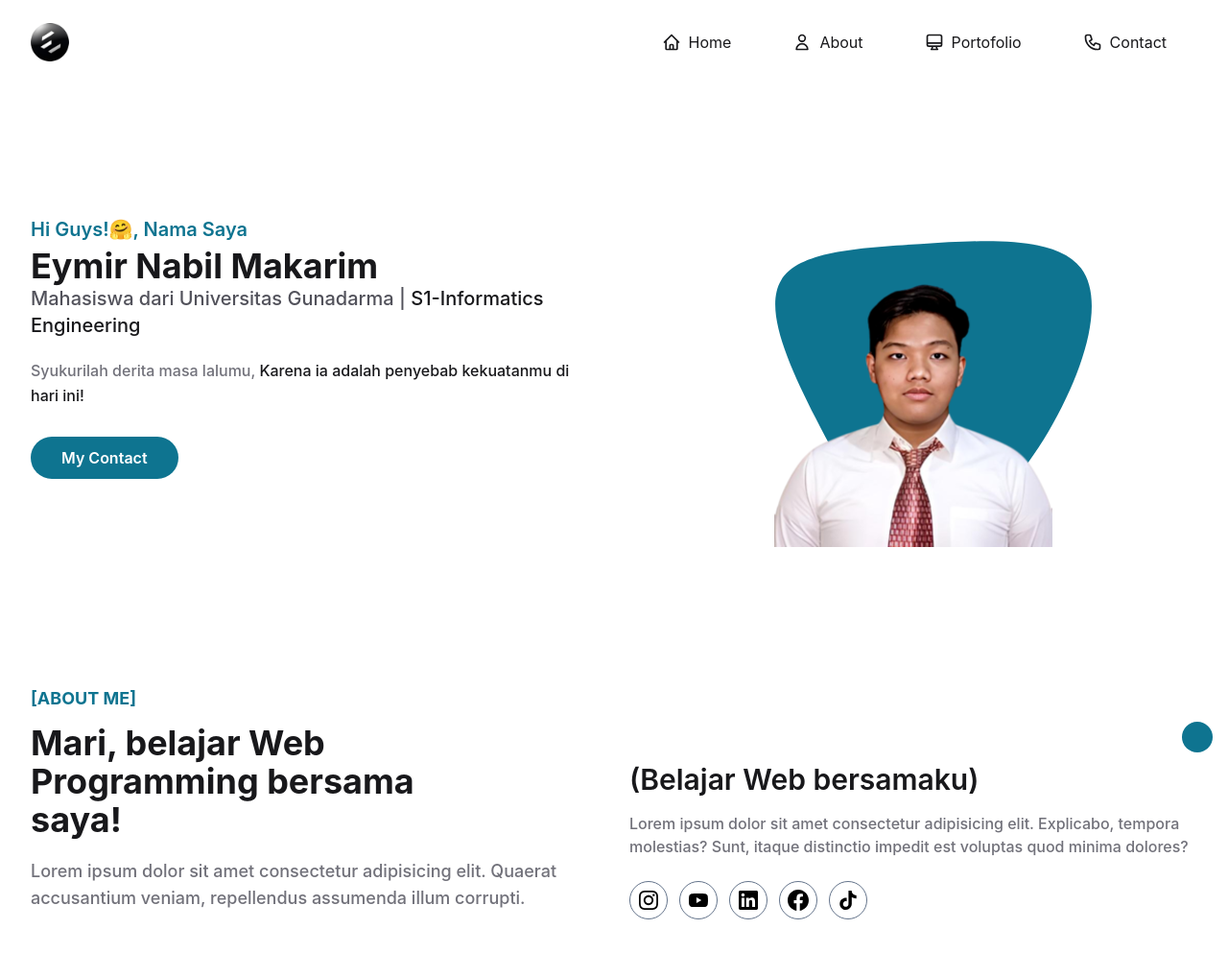
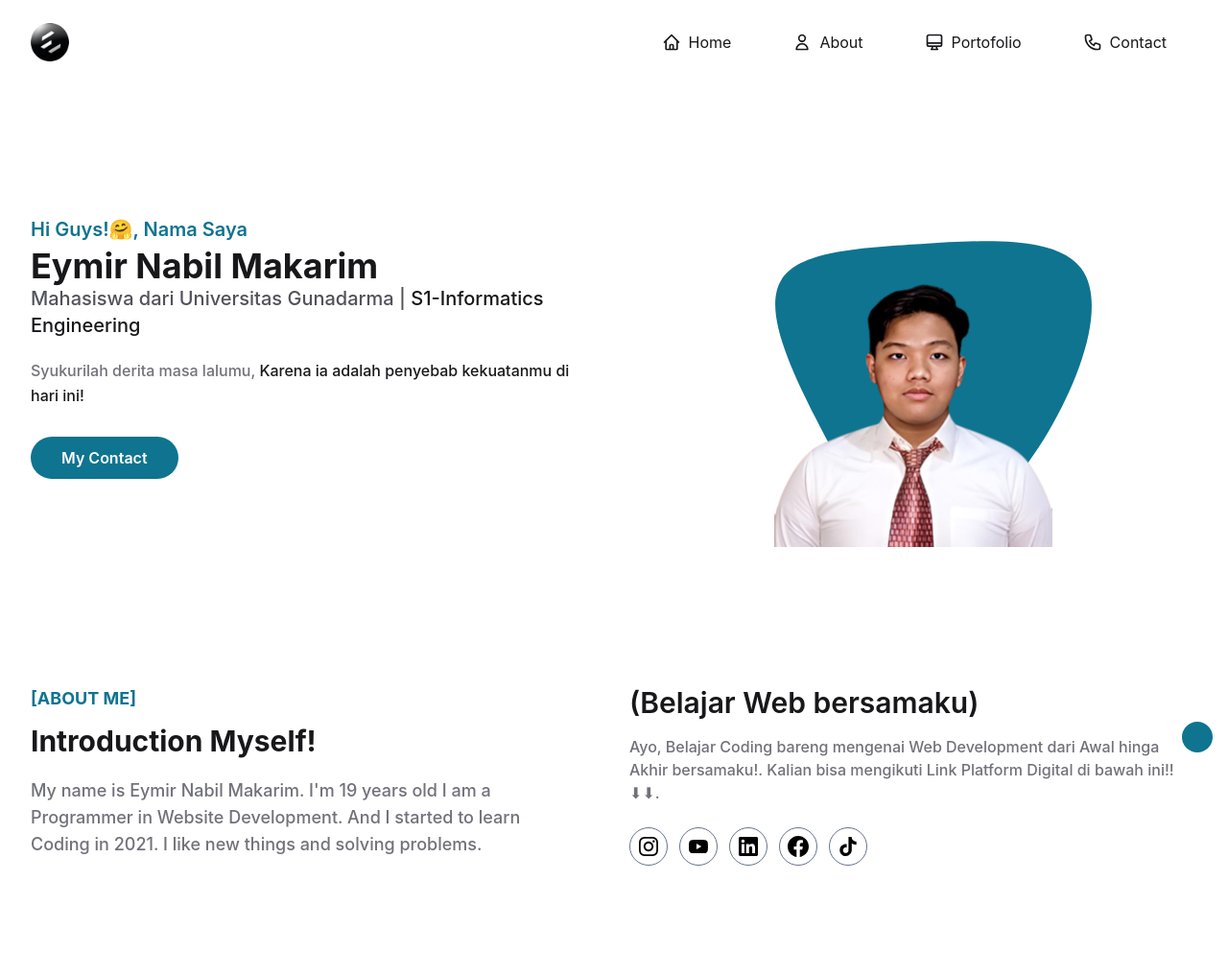
Before and after one commit to eymirnabilm/Main-Website-TailWind-CSS, a website: page index.html in a window 1280 px wide. Shown: the top 993 px of the page at 96% size. Drawn offline with Linux system fonts and the light colour scheme.

Commit message:
Update index.html

```diff
--- a/index.html
+++ b/index.html
@@ -5,6 +5,7 @@
     <meta http-equiv="X-UA-Compatible" content="IE=edge">
     <meta name="viewport" content="width=device-width, initial-scale=1.0">
     <title>Eymir Nabil Makarim | Tech Enthusiast</title>
+    <link rel="shortcut icon" href="dist/img/rsz_logo_eymir_1.png" type="image/x-icon"/>
     <link href="dist/output.css" rel="stylesheet">
 </head>
 <body>
@@ -147,15 +148,15 @@
           <div class="flex flex-wrap">
           <div class="w-full px-4 mb-10 lg:w-1/2">
               <h4 class="font-bold uppercase text-prime text-lg mb-3">[About Me]</h4>
-                <h2 class="font-bold text-dark text-3xl mb-5 max-w-md lg:text-4xl">Mari, belajar Web Programming bersama saya!</h2>
-                <p class="font-medium text-base text-second max-w-xl lg:text-lg">Lorem ipsum dolor sit amet consectetur adipisicing
-                    elit. Quaerat accusantium veniam, repellendus assumenda illum corrupti.</p>
+              <h2 class="font-bold text-dark text-3xl mb-5 max-w-md lg:text-4x">Introduction Myself!</h2>
+              <p class="font-medium text-base text-second max-w-xl lg:text-lg">My name is Eymir Nabil Makarim.
+                I'm 19 years old I am a Programmer in Website Development. And I started to learn Coding in 2021.
+                I like new things and solving problems.</p>
           </div>
           <div class="w-full px-4 lg:w-1/2">
-                <h3 class="font-semibold text-dark text-2xl mb-4 lg:text-3xl lg:pt-20">(Belajar Web bersamaku)</h3>
-                <p class="font-medium text-base text-second mb-6 lg:text-large">Lorem ipsum dolor sit amet consectetur
-                    adipisicing elit. Explicabo, tempora molestias? Sunt, itaque distinctio impedit est voluptas
-                    quod minima dolores?
+              <h3 class="font-semibold text-dark text-2xl mb-4 lg:text-3xl lg:pt-15">(Belajar Web bersamaku)</h3>
+              <p class="font-medium text-base text-second mb-6 lg:text-large">Ayo, Belajar Coding bareng mengenai Web Development
+                dari Awal hinga Akhir bersamaku!. Kalian bisa mengikuti Link Platform Digital di bawah ini!! ⬇⬇.
               </p>
               <div class="flex items-center">
               <!-- Instagram -->
@@ -262,7 +263,7 @@
         <div class="max-w-xl mx-auto text-center mb-16">
           <h1 class="font-semibold text-lg text-prime
             mb-2"><u>Portofolio</u></h1>
-              <h3 class="font-bold text-dark text-3xl mb-4"> My CERTIFICATE </h3>
+            <h3 class="font-bold text-dark text-3xl mb-4"> MY CERTIFICATE </h3>
             <p class="font-medium text-md text-second">Lorem ipsum dolor sit, amet consectetur adipisicing elit.
             Tempore inventore nam mollitia voluptatum magnam deserunt, architecto nesciunt deleniti incidunt! Iste.</p>
         </div>
```
Lines whose indentation alone changed are shown as unchanged.
